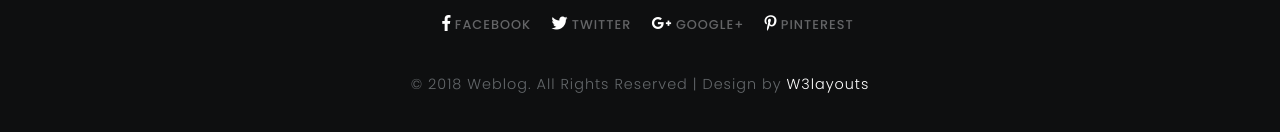
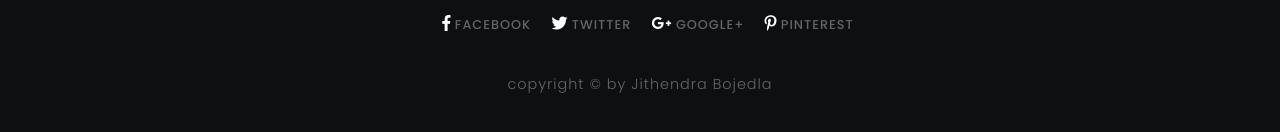
Before and after one commit to jithendrabojedla9999/Future-Ready-Talent-Project, a plain HTML site: page contact.html in a window 1280 px wide. Shown: the part 2066-2198 px from the top of the page. Drawn offline with Linux system fonts and the light colour scheme.

Commit message:
2nd commit

```diff
--- a/contact.html
+++ b/contact.html
@@ -360,9 +360,7 @@ Smartphone Compatible web template, free webdesigns for Nokia, Samsung, LG, Sony
 					</div>
 				</div>
 				<div class="w3layouts-agile-copyrightbottom">
-					<p>© 2018 Weblog. All Rights Reserved | Design by
-						<a href="http://w3layouts.com/">W3layouts</a>
-					</p>
+					<p>copyright &copy; by Jithendra Bojedla</p>
 
 				</div>
 			</div>
```
